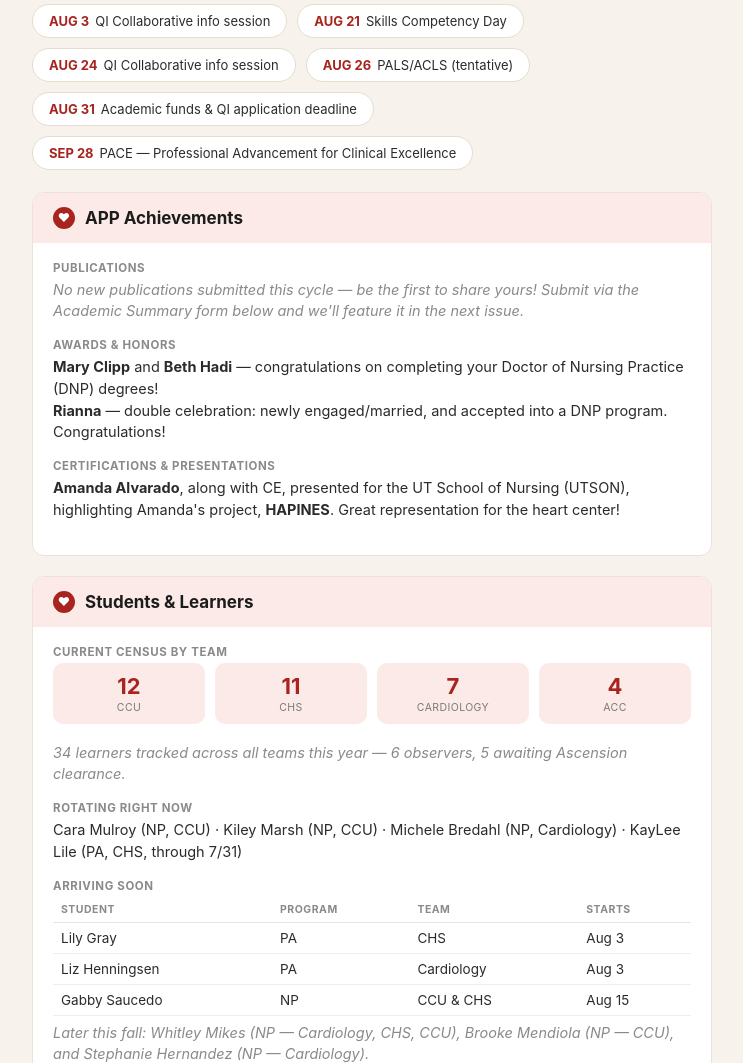
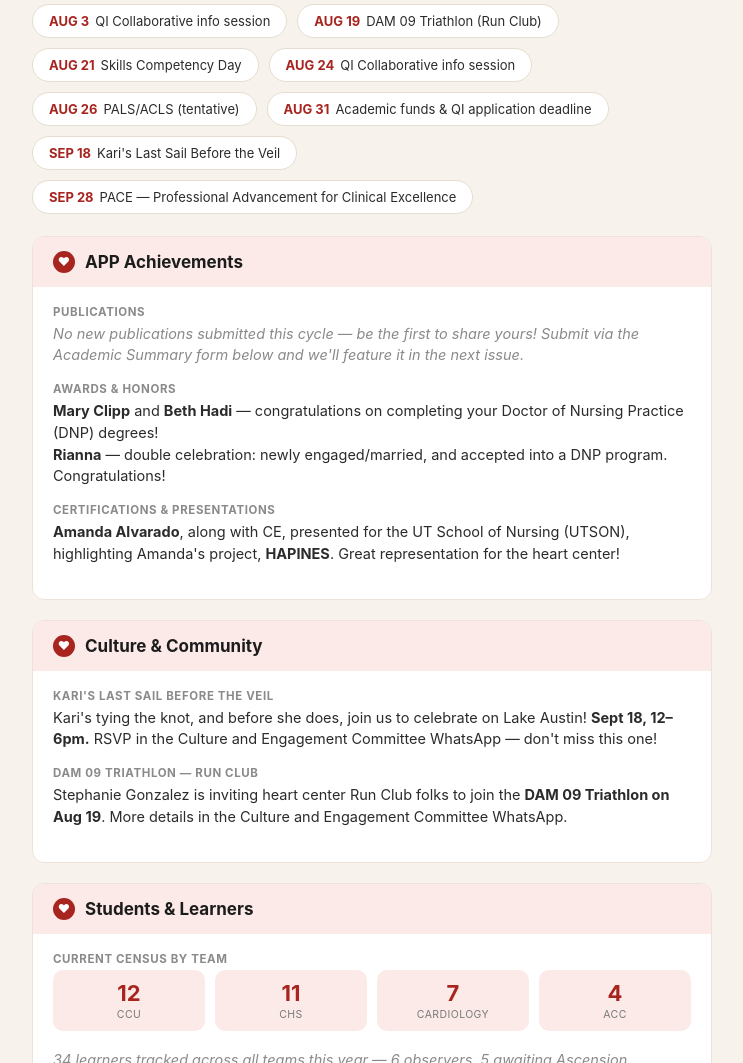
Before and after one commit to kayleighatodd-88/TCPCHD-APP-Newsletter, a plain HTML site: page index.html in a window 1280 px wide. Shown: the part 516-1579 px from the top of the page, without its empty margins (268-1011 px from the left). Drawn offline with Linux system fonts and the light colour scheme.

Commit message:
Add event details and update card sections in HTML

```diff
--- a/index.html
+++ b/index.html
@@ -288,10 +288,12 @@
   <div class="dates-label">SAVE THE DATES</div>
   <div class="chips">
     <div class="chip"><b>AUG 3</b>QI Collaborative info session</div>
+    <div class="chip"><b>AUG 19</b>DAM 09 Triathlon (Run Club)</div>
     <div class="chip"><b>AUG 21</b>Skills Competency Day</div>
     <div class="chip"><b>AUG 24</b>QI Collaborative info session</div>
     <div class="chip"><b>AUG 26</b>PALS/ACLS (tentative)</div>
     <div class="chip"><b>AUG 31</b>Academic funds &amp; QI application deadline</div>
+    <div class="chip"><b>SEP 18</b>Kari's Last Sail Before the Veil</div>
     <div class="chip"><b>SEP 28</b>PACE — Professional Advancement for Clinical Excellence</div>
   </div>
 
@@ -312,6 +314,20 @@
       <div class="item">
         <div class="label">Certifications &amp; Presentations</div>
         <div class="body-text"><b>Amanda Alvarado</b>, along with CE, presented for the UT School of Nursing (UTSON), highlighting Amanda's project, <b>HAPINES</b>. Great representation for the heart center!</div>
+      </div>
+    </div>
+  </div>
+
+  <div class="card">
+    <div class="card-header"><div class="heart small">&#9829;</div><h2>Culture &amp; Community</h2></div>
+    <div class="card-body pad-bottom">
+      <div class="item">
+        <div class="label">Kari's Last Sail Before the Veil</div>
+        <div class="body-text">Kari's tying the knot, and before she does, join us to celebrate on Lake Austin! <b>Sept 18, 12–6pm.</b> RSVP in the Culture and Engagement Committee WhatsApp — don't miss this one!</div>
+      </div>
+      <div class="item">
+        <div class="label">DAM 09 Triathlon — Run Club</div>
+        <div class="body-text">Stephanie Gonzalez is inviting heart center Run Club folks to join the <b>DAM 09 Triathlon on Aug 19</b>. More details in the Culture and Engagement Committee WhatsApp.</div>
       </div>
     </div>
   </div>
```
